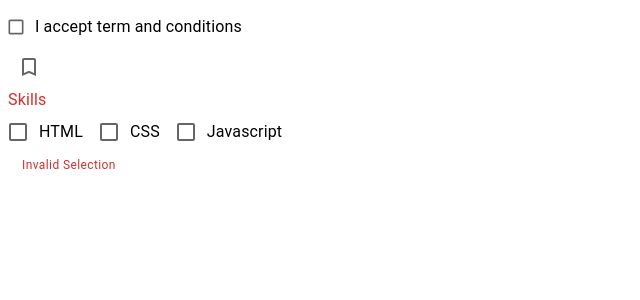
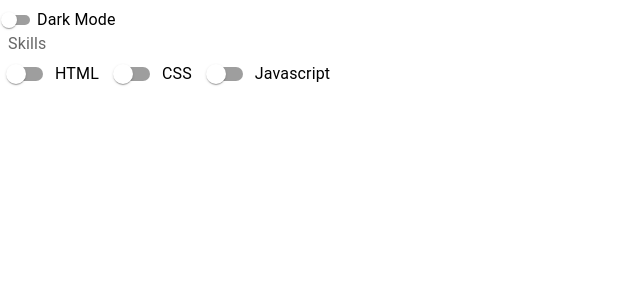
Before and after one commit to AhmadIkbalDjaya/Belajar-Mui, a React (Vite) app: page / in a window 1280 px wide. Shown: the top 300 px of the page, without its empty margins (0-640 px from the left). Built offline with nearby package versions, Linux system fonts and the light colour scheme.

Commit message:
11-Switch

```diff
--- a/src/App.jsx
+++ b/src/App.jsx
@@ -1,5 +1,6 @@
 import "./App.css";
-import { MuiCheckbox } from "./components/MuiCheckBox";
+import { MuiSwitch } from "./components/MuiSwitch";
+// import { MuiCheckbox } from "./components/MuiCheckBox";
 // import { MuiRadioButton } from "./components/MuiRadioButton";
 // import { MuiSelect } from "./components/MuiSelect";
 // import { MuiTextField } from "./components/MuiTextField";
@@ -14,7 +15,8 @@ export default function App() {
       {/* <MuiTextField /> */}
       {/* <MuiSelect /> */}
       {/* <MuiRadioButton /> */}
-      <MuiCheckbox />
+      {/* <MuiCheckbox /> */}
+      <MuiSwitch />
     </>
   );
 }
--- /dev/null
+++ b/src/components/MuiSwitch.jsx
@@ -0,0 +1,81 @@
+import {
+  Box,
+  FormControlLabel,
+  Switch,
+  FormControl,
+  FormGroup,
+  FormLabel,
+} from "@mui/material";
+import { useState } from "react";
+
+export const MuiSwitch = () => {
+  const [checked, setChecked] = useState(false);
+  const [skills, setSkills] = useState([]);
+  console.log({ skills });
+  console.log({ checked });
+  const handleChange = (event) => {
+    setChecked(event.target.checked);
+  };
+  const handleSkillsChange = (event) => {
+    const index = skills.indexOf(event.target.value);
+    if (index === -1) {
+      setSkills([...skills, event.target.value]);
+    } else {
+      setSkills(skills.filter((skill) => skill !== event.target.value));
+    }
+  };
+  return (
+    <Box>
+      <Box>
+        <FormControlLabel
+          label="Dark Mode"
+          control={
+            <Switch
+              checked={checked}
+              onChange={handleChange}
+              size="small"
+              color="success"
+            />
+          }
+        />
+      </Box>
+      <Box>
+        <FormControl>
+          <FormLabel>Skills</FormLabel>
+          <FormGroup row>
+            <FormControlLabel
+              label="HTML"
+              control={
+                <Switch
+                  value={"html"}
+                  checked={skills.includes("html")}
+                  onChange={handleSkillsChange}
+                />
+              }
+            />
+            <FormControlLabel
+              label="CSS"
+              control={
+                <Switch
+                  value={"css"}
+                  checked={skills.includes("css")}
+                  onChange={handleSkillsChange}
+                />
+              }
+            />
+            <FormControlLabel
+              label="Javascript"
+              control={
+                <Switch
+                  value={"javascript"}
+                  checked={skills.includes("javascript")}
+                  onChange={handleSkillsChange}
+                />
+              }
+            />
+          </FormGroup>
+        </FormControl>
+      </Box>
+    </Box>
+  );
+};
```
